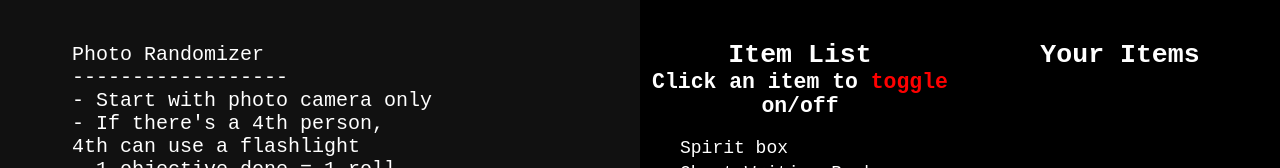
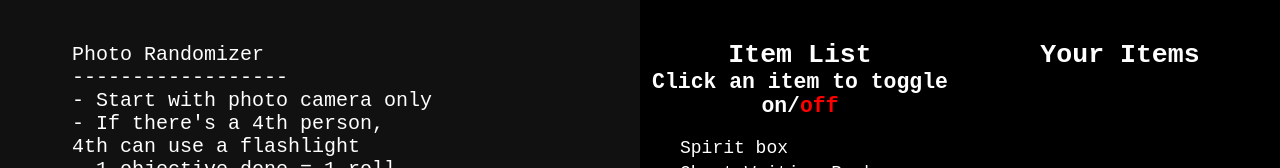
Before and after one commit to Dylaran/PhasmoWeb, a React (Create React App) app: page /items in a window 1280 px wide. Shown: the part 156-324 px from the top of the page. Built offline with nearby package versions, Linux system fonts and the light colour scheme.

Commit message:
clarity of item list

```diff
--- a/src/pages/Items.tsx
+++ b/src/pages/Items.tsx
@@ -100,7 +100,7 @@ export default function PhasmoItems() {
             <div className="column">
               <h5 style={{ marginBottom: 0 }}>Item List</h5>
               <h6 style={{ marginTop: 0, marginBottom: 20 }}>
-                Click an item to <span style={{ color: 'red' }}>toggle</span> on/off
+                Click an item to toggle on/<span style={{ color: 'red' }}>off</span>
               </h6>
               <ul
                 style={{
```
